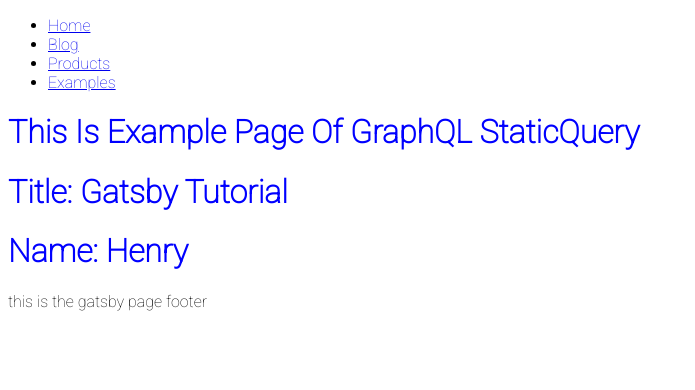
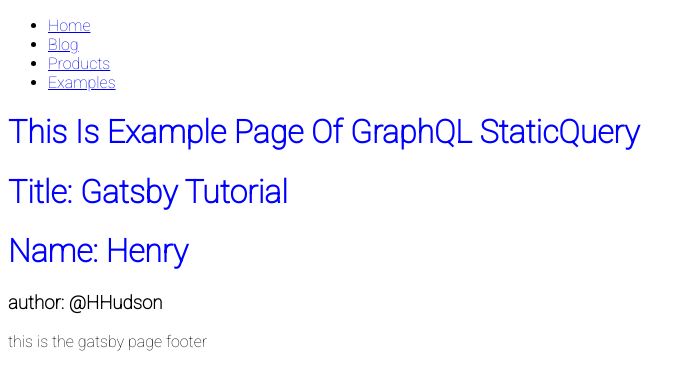
Before and after one commit to hankeliu2015/gatsby-tutorial, a Gatsby site: page /examples in a window 1280 px wide. Shown: the whole page, without its empty margins (0-695 px from the left). Built offline with nearby package versions, Linux system fonts and the light colour scheme; Gatsby itself is replaced by a stand-in of ours.

Commit message:
testing page query

```diff
--- a/src/examples/header.js
+++ b/src/examples/header.js
@@ -4,7 +4,7 @@
 const getData= graphql`
   {
     site {
-      siteMetadata {
+      info: siteMetadata {
         author
         data
         description
@@ -20,7 +20,7 @@
 const Header = () => {
   const {
     site: {
-      siteMetadata: {
+      info: {
         title,
         person: {name},
       }
--- a/src/examples/headerStaticQueryExample1.js
+++ b/src/examples/headerStaticQueryExample1.js
@@ -1,3 +1,5 @@
+//staticQuery
+
 import React from "react"
 import { useStaticQuery, graphql } from "gatsby"
 
--- a/src/pages/examples.js
+++ b/src/pages/examples.js
@@ -1,14 +1,35 @@
 import React from 'react';
 import Layout from '../components/layout';
 import Header from '../examples/header';
+import {graphql} from 'gatsby';
 
-const examples = () => {
+const examples = ({data}) => {
+  // console.log(data)
+  const {site:{info:{author}}} = data;
   return (
     <Layout>
       <h1>This is example page of graphQL staticQuery</h1>
       <Header />
+      <h3>author: {author} </h3>
     </Layout>
   )
 };
 
+export const data = graphql`
+  query MyQuery {
+    site {
+      info: siteMetadata {
+        author
+        data
+        description
+        person {
+          age
+          name
+        }
+        title
+      }
+    }
+  }
+`
+
 export default examples
```
